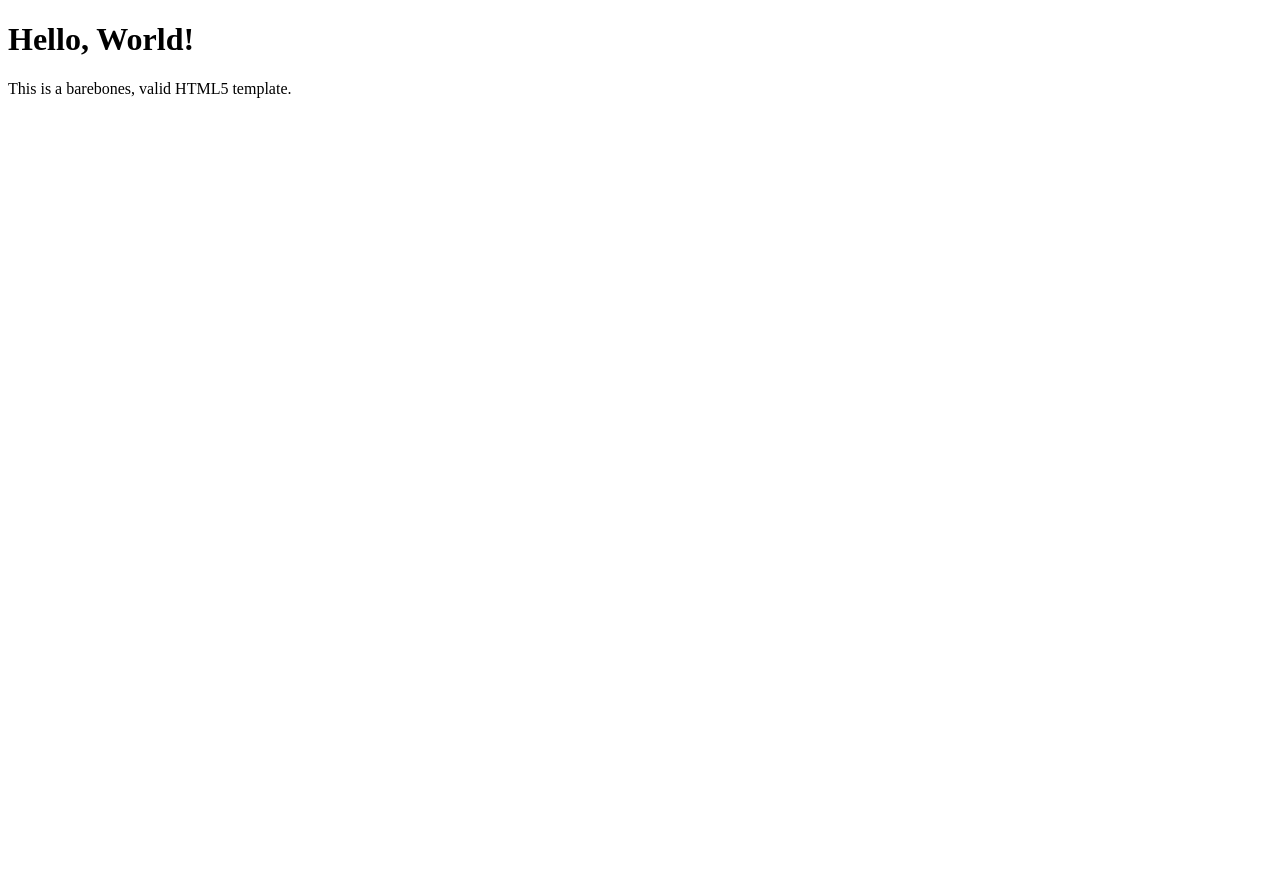
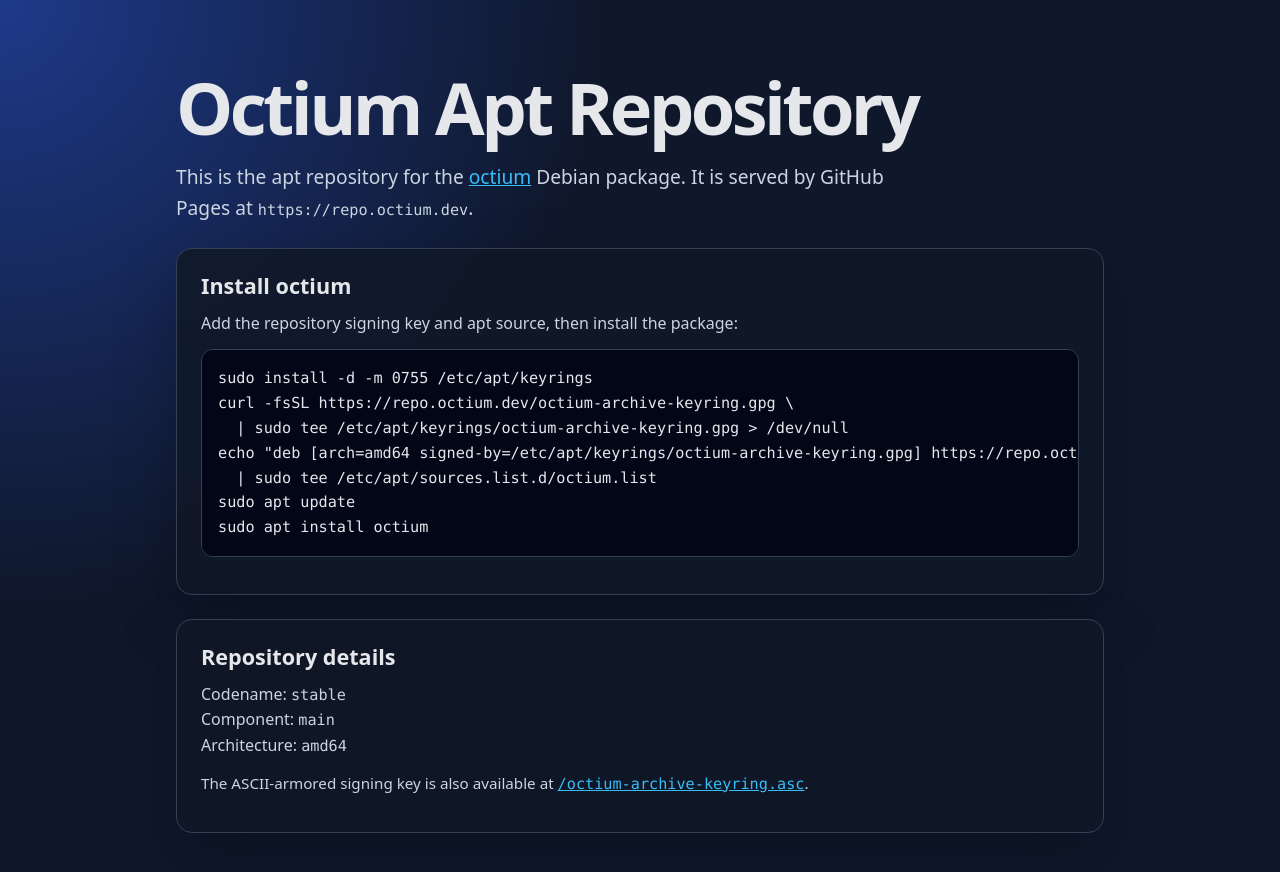
Before and after one commit to mikeb26/mikeb26.github.io, a plain HTML site: page docs/index.html in a window 1280 px wide. Before the commit the page ends 800 px from the top, so only its background shows below. Drawn offline with Linux system fonts and the light colour scheme.

Commit message:
Update repo docs
Revise the GitHub Pages index for the Octium apt repository hosted at
repo.octium.dev, documenting install and repository details for the
Octium .deb package.

Co-authored-by: Octium Agent <agent@octium.dev>

```diff
--- a/docs/index.html
+++ b/docs/index.html
@@ -1,12 +1,123 @@
-<!DOCTYPE html>
+<!doctype html>
 <html lang="en">
 <head>
-    <meta charset="UTF-8">
-    <meta name="viewport" content="width=device-width, initial-scale=1.0">
-    <title>Placeholder</title>
+    <meta charset="utf-8">
+    <meta name="viewport" content="width=device-width, initial-scale=1">
+    <meta name="description" content="Octium apt repository for installing the octium .deb package.">
+    <title>Octium Apt Repository</title>
+    <style>
+        :root {
+            color-scheme: light dark;
+            --bg: #0f172a;
+            --card: #111827;
+            --text: #e5e7eb;
+            --muted: #cbd5e1;
+            --accent: #38bdf8;
+            --border: #334155;
+            --code: #020617;
+        }
+
+        body {
+            margin: 0;
+            font-family: ui-sans-serif, system-ui, -apple-system, BlinkMacSystemFont, "Segoe UI", sans-serif;
+            line-height: 1.6;
+            background: radial-gradient(circle at top left, #1e3a8a 0, var(--bg) 38rem);
+            color: var(--text);
+        }
+
+        main {
+            width: min(58rem, calc(100% - 2rem));
+            margin: 0 auto;
+            padding: 4rem 0;
+        }
+
+        section {
+            margin-top: 1.5rem;
+            padding: 1.5rem;
+            background: color-mix(in srgb, var(--card) 88%, transparent);
+            border: 1px solid var(--border);
+            border-radius: 1rem;
+            box-shadow: 0 1.5rem 4rem rgb(0 0 0 / 24%);
+        }
+
+        h1, h2 {
+            line-height: 1.2;
+            margin: 0 0 0.75rem;
+        }
+
+        h1 {
+            font-size: clamp(2.25rem, 7vw, 4.5rem);
+            letter-spacing: -0.05em;
+        }
+
+        h2 {
+            font-size: 1.35rem;
+        }
+
+        p {
+            color: var(--muted);
+            margin: 0.75rem 0;
+        }
+
+        a {
+            color: var(--accent);
+        }
+
+        pre {
+            overflow-x: auto;
+            padding: 1rem;
+            border-radius: 0.75rem;
+            border: 1px solid var(--border);
+            background: var(--code);
+        }
+
+        code {
+            font-family: ui-monospace, SFMono-Regular, Menlo, Monaco, Consolas, "Liberation Mono", monospace;
+            font-size: 0.95rem;
+        }
+
+        .lede {
+            max-width: 46rem;
+            font-size: 1.2rem;
+        }
+
+        .note {
+            font-size: 0.95rem;
+        }
+    </style>
 </head>
 <body>
-    <h1>Hello, World!</h1>
-    <p>This is a barebones, valid HTML5 template.</p>
+    <main>
+        <h1>Octium Apt Repository</h1>
+        <p class="lede">
+            This is the apt repository for the <a href="https://github.com/mikeb26/octium">octium</a>
+            Debian package. It is served by GitHub Pages at <code>https://repo.octium.dev</code>.
+        </p>
+
+        <section aria-labelledby="install">
+            <h2 id="install">Install octium</h2>
+            <p>Add the repository signing key and apt source, then install the package:</p>
+            <pre><code>sudo install -d -m 0755 /etc/apt/keyrings
+curl -fsSL https://repo.octium.dev/octium-archive-keyring.gpg \
+  | sudo tee /etc/apt/keyrings/octium-archive-keyring.gpg &gt; /dev/null
+echo "deb [arch=amd64 signed-by=/etc/apt/keyrings/octium-archive-keyring.gpg] https://repo.octium.dev stable main" \
+  | sudo tee /etc/apt/sources.list.d/octium.list
+sudo apt update
+sudo apt install octium</code></pre>
+        </section>
+
+        <section aria-labelledby="manual">
+            <h2 id="manual">Repository details</h2>
+            <p>
+                Codename: <code>stable</code><br>
+                Component: <code>main</code><br>
+                Architecture: <code>amd64</code>
+            </p>
+            <p class="note">
+                The ASCII-armored signing key is also available at
+                <a href="/octium-archive-keyring.asc"><code>/octium-archive-keyring.asc</code></a>.
+            </p>
+        </section>
+    </main>
 </body>
 </html>
```
